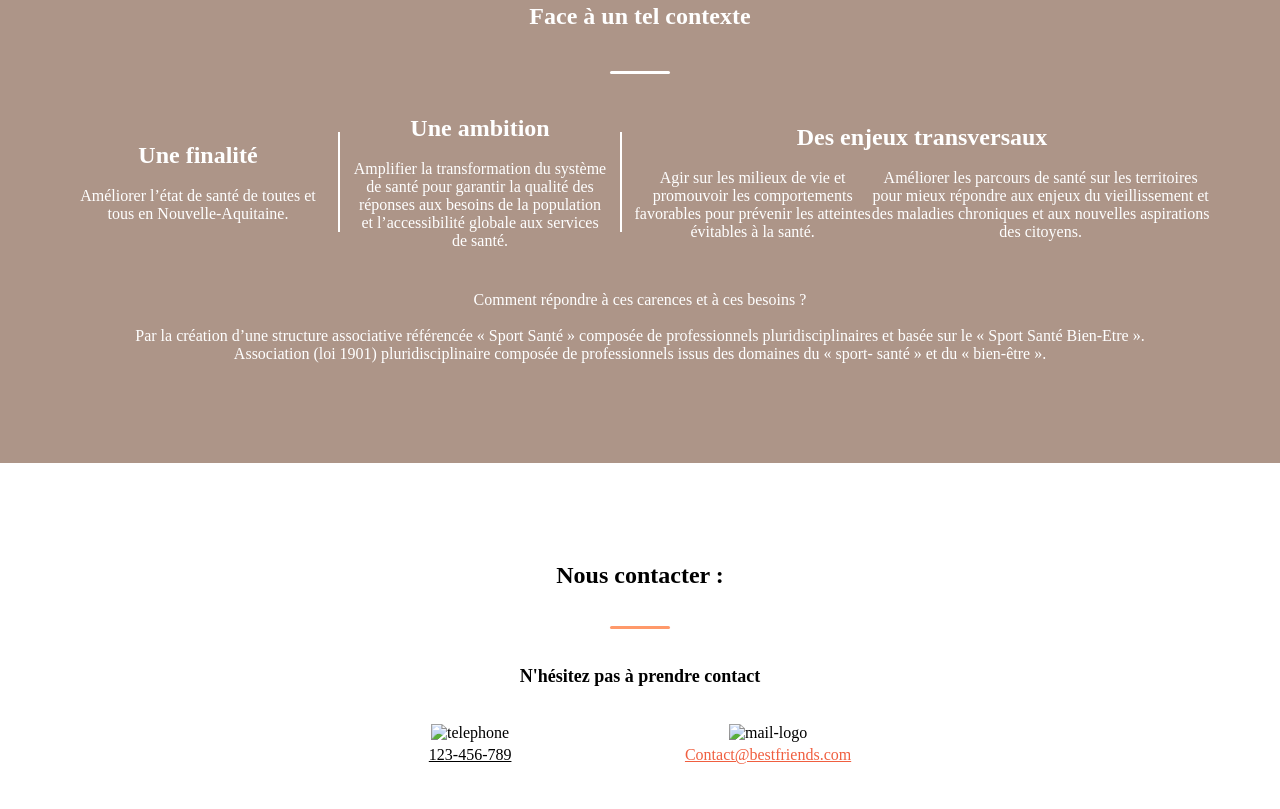
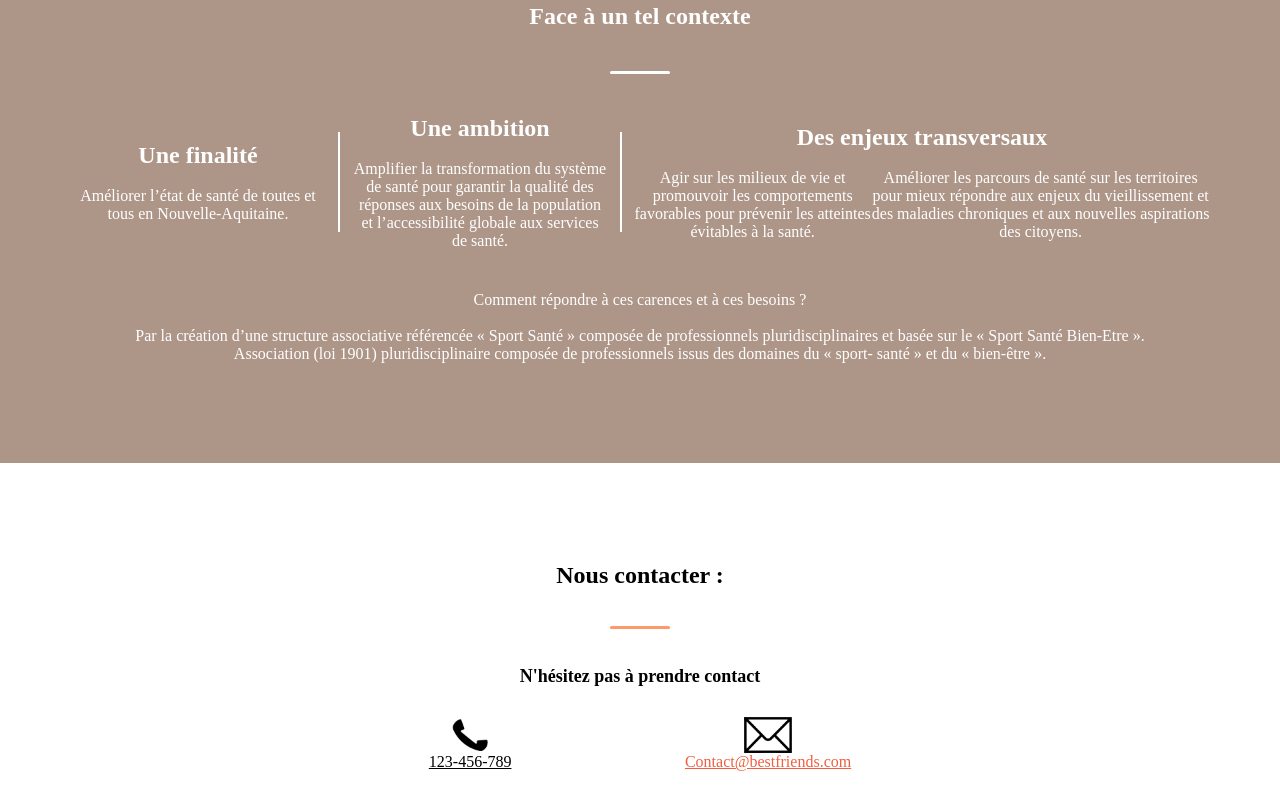
Before and after one commit to MathisHeriveau/BESST, a plain HTML site: page index.html in a window 1280 px wide. Shown: the part 2058-2867 px from the top of the page. Drawn offline with Linux system fonts and the light colour scheme.

Commit message:
add logo

```diff
--- a/index.html
+++ b/index.html
@@ -169,11 +169,11 @@
             <h6>N'hésitez pas à prendre contact</h6>
             <div class="contact">
                 <div class="logo">
-                    <img src="/Exemple site/Image/telephone.png" alt="telephone">
+                    <img src="/Image/telephone.png" alt="telephone">
                     <a href="">123-456-789</a>
                 </div>
                 <div class="logo">
-                    <img src="/Exemple site/Image/mail-logo.png" alt="mail-logo">
+                    <img src="/Image/mail-logo.png" alt="mail-logo">
                     <a href="">Contact@bestfriends.com</a>
                 </div>
             </div>
```
Also changed, not shown: Image/mail-logo.png (added), Image/telephone.png (added).
